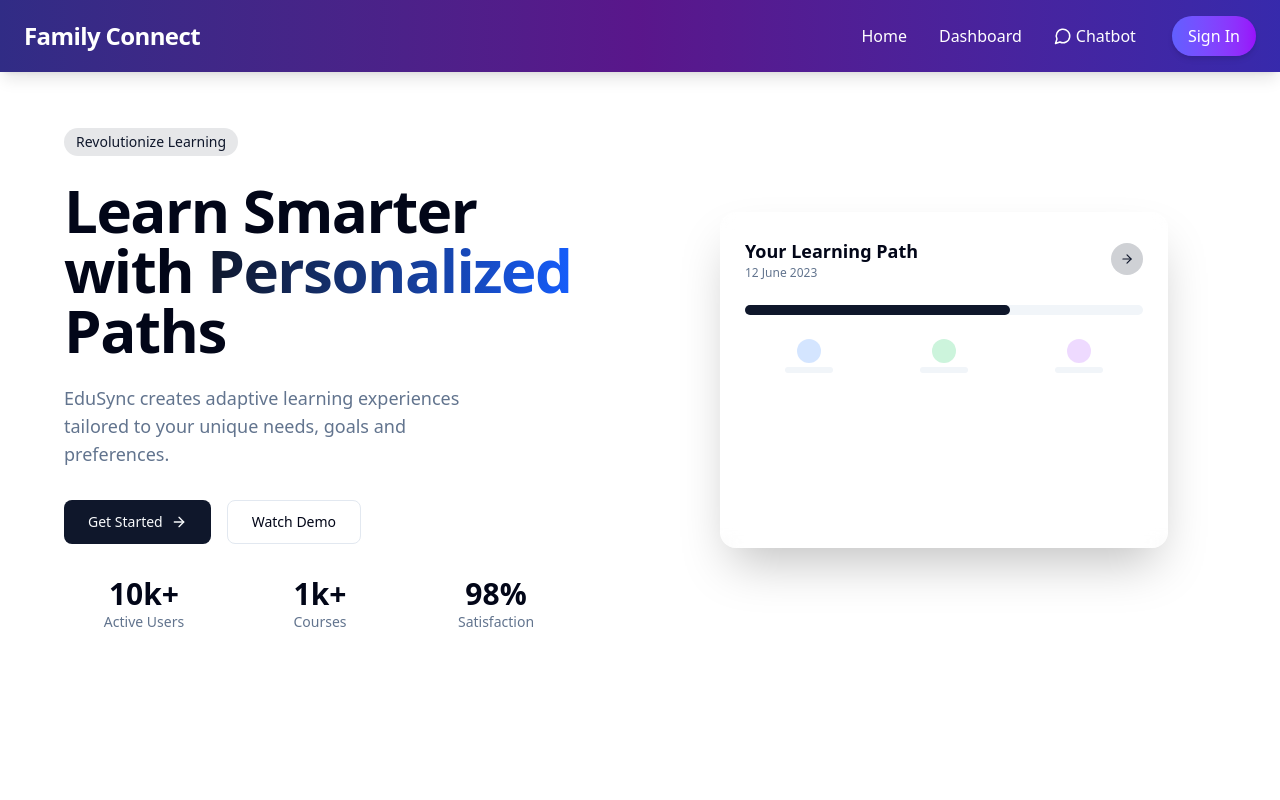
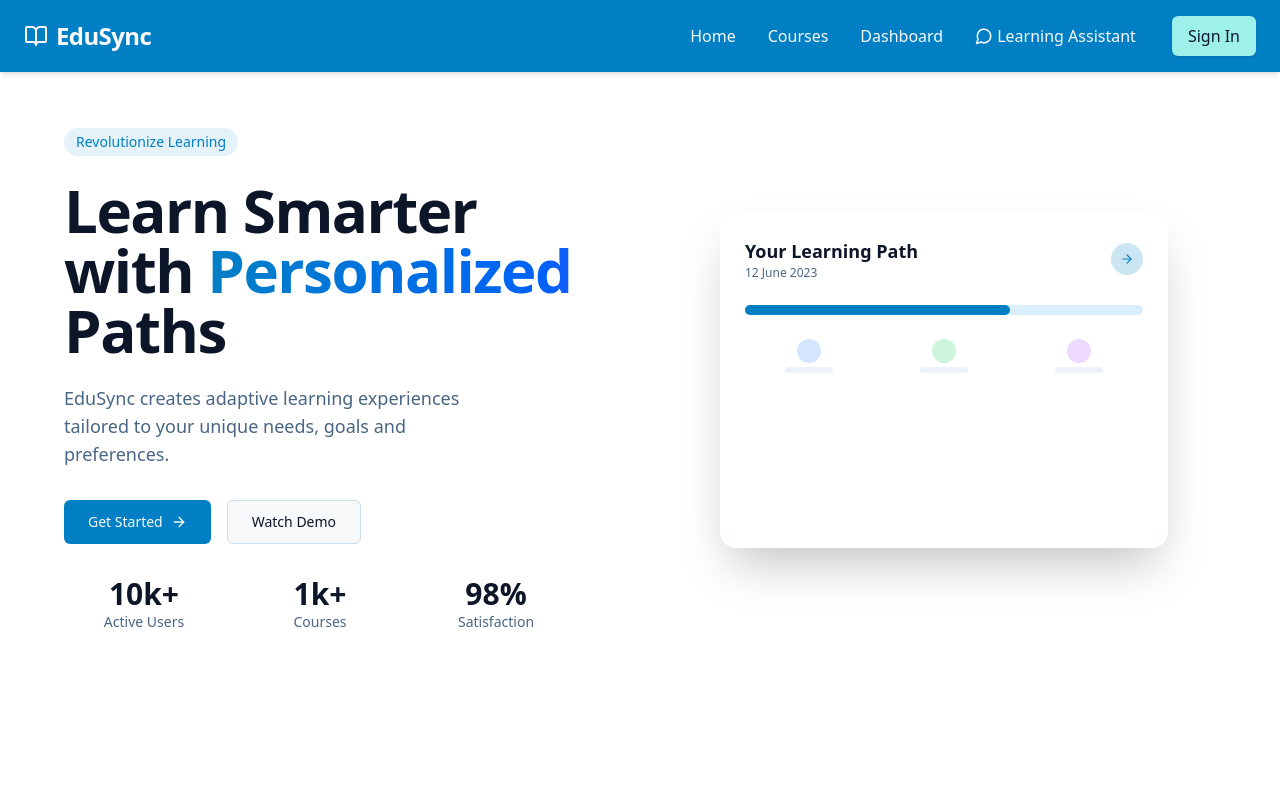
Before and after one commit to Pushkkaarr/Recursion_6.0, a Next.js app in the folder frontend/: page / in a window 1280 px wide. Shown: the top 800 px of the page. Built offline with nearby package versions, Linux system fonts and the light colour scheme; no server answers.

Commit message:
added the different theme

```diff
--- a/frontend/src/app/dashboard/[userId]/page.tsx
+++ b/frontend/src/app/dashboard/[userId]/page.tsx
@@ -6,6 +6,7 @@ import { Card, CardContent, CardDescription, CardHeader, CardTitle } from "@/com
 import { Avatar, AvatarFallback, AvatarImage } from "@/components/ui/avatar";
 import { Button } from "@/components/ui/button";
 import { CalendarDays, BarChart2, BookOpen, Clock, ChevronRight, ArrowUpRight } from "lucide-react";
+import { useUser } from "@clerk/nextjs";
 
 const weeklyActivityData = [
   { name: "Mon", progress: 40 },
@@ -73,13 +74,14 @@ const recommendedCourses = [
 ];
 
 export default function Dashboard() {
+  const { user } =useUser()
   return (
     <div className="space-y-6">
       <div className="flex flex-col md:flex-row justify-between items-start md:items-center gap-4">
         <div>
           <h1 className="text-3xl font-bold tracking-tight">Dashboard</h1>
           <p className="text-muted-foreground">
-            Welcome back, John! Here's an overview of your learning progress.
+          Welcome back, {user?.username || user?.firstName || "User"}! Here's an overview of your learning progress.
           </p>
         </div>
         <div className="flex items-center gap-2">
--- a/frontend/src/app/globals.css
+++ b/frontend/src/app/globals.css
@@ -3,7 +3,6 @@
 @plugin "tailwindcss-animate";
 
 @custom-variant dark (&:is(.dark *));
-
 @theme inline {
   --color-background: var(--background);
   --color-foreground: var(--foreground);
@@ -46,74 +45,85 @@
 }
 
 :root {
-  --background: oklch(1 0 0);
-  --foreground: oklch(0.129 0.042 264.695);
+  /* Light theme - calm educational environment with focus on readability */
+  --background: oklch(0.98 0.003 240);
+  --foreground: oklch(0.2 0.04 265);
   --card: oklch(1 0 0);
-  --card-foreground: oklch(0.129 0.042 264.695);
+  --card-foreground: oklch(0.15 0.04 265);
   --popover: oklch(1 0 0);
-  --popover-foreground: oklch(0.129 0.042 264.695);
-  --primary: oklch(0.208 0.042 265.755);
-  --primary-foreground: oklch(0.984 0.003 247.858);
-  --secondary: oklch(0.968 0.007 247.896);
-  --secondary-foreground: oklch(0.208 0.042 265.755);
-  --muted: oklch(0.968 0.007 247.896);
-  --muted-foreground: oklch(0.554 0.046 257.417);
-  --accent: oklch(0.968 0.007 247.896);
-  --accent-foreground: oklch(0.208 0.042 265.755);
-  --destructive: oklch(0.577 0.245 27.325);
-  --destructive-foreground: oklch(0.577 0.245 27.325);
-  --border: oklch(0.929 0.013 255.508);
-  --input: oklch(0.929 0.013 255.508);
-  --ring: oklch(0.704 0.04 256.788);
-  --chart-1: oklch(0.646 0.222 41.116);
-  --chart-2: oklch(0.6 0.118 184.704);
-  --chart-3: oklch(0.398 0.07 227.392);
-  --chart-4: oklch(0.828 0.189 84.429);
-  --chart-5: oklch(0.769 0.188 70.08);
-  --radius: 0.625rem;
-  --sidebar: oklch(0.984 0.003 247.858);
-  --sidebar-foreground: oklch(0.129 0.042 264.695);
-  --sidebar-primary: oklch(0.208 0.042 265.755);
-  --sidebar-primary-foreground: oklch(0.984 0.003 247.858);
-  --sidebar-accent: oklch(0.968 0.007 247.896);
-  --sidebar-accent-foreground: oklch(0.208 0.042 265.755);
-  --sidebar-border: oklch(0.929 0.013 255.508);
-  --sidebar-ring: oklch(0.704 0.04 256.788);
+  --popover-foreground: oklch(0.15 0.04 265);
+  --primary: oklch(0.55 0.18 230); /* Educational blue */
+  --primary-foreground: oklch(0.98 0.003 240);
+  --secondary: oklch(0.94 0.03 240);
+  --secondary-foreground: oklch(0.4 0.12 230);
+  --muted: oklch(0.96 0.01 240);
+  --muted-foreground: oklch(0.5 0.06 250);
+  --accent: oklch(0.9 0.08 190); /* Soft teal for focus areas */
+  --accent-foreground: oklch(0.2 0.05 265);
+  --destructive: oklch(0.65 0.18 25); /* Softer red for alerts */
+  --destructive-foreground: oklch(0.98 0.003 240);
+  --border: oklch(0.89 0.03 240);
+  --input: oklch(0.89 0.03 240);
+  --ring: oklch(0.6 0.12 230);
+
+  /* Analytics chart colors - learning progress visualization */
+  --chart-1: oklch(0.65 0.18 145); /* Success/Mastery - Green */
+  --chart-2: oklch(0.6 0.18 200); /* In Progress - Blue */
+  --chart-3: oklch(0.7 0.2 260); /* Needs Review - Purple */
+  --chart-4: oklch(0.75 0.15 55); /* Warning/Practice Needed - Orange */
+  --chart-5: oklch(0.55 0.18 25); /* Critical Attention - Red */
+
+  --radius: 0.5rem;
+
+  /* Sidebar for navigation and learning paths */
+  --sidebar: oklch(0.97 0.02 220);
+  --sidebar-foreground: oklch(0.2 0.04 265);
+  --sidebar-primary: oklch(0.55 0.18 230);
+  --sidebar-primary-foreground: oklch(0.98 0.003 240);
+  --sidebar-accent: oklch(0.9 0.08 190);
+  --sidebar-accent-foreground: oklch(0.2 0.05 265);
+  --sidebar-border: oklch(0.89 0.03 240);
+  --sidebar-ring: oklch(0.6 0.12 230);
 }
 
 .dark {
-  --background: oklch(0.129 0.042 264.695);
-  --foreground: oklch(0.984 0.003 247.858);
-  --card: oklch(0.129 0.042 264.695);
-  --card-foreground: oklch(0.984 0.003 247.858);
-  --popover: oklch(0.129 0.042 264.695);
-  --popover-foreground: oklch(0.984 0.003 247.858);
-  --primary: oklch(0.984 0.003 247.858);
-  --primary-foreground: oklch(0.208 0.042 265.755);
-  --secondary: oklch(0.279 0.041 260.031);
-  --secondary-foreground: oklch(0.984 0.003 247.858);
-  --muted: oklch(0.279 0.041 260.031);
-  --muted-foreground: oklch(0.704 0.04 256.788);
-  --accent: oklch(0.279 0.041 260.031);
-  --accent-foreground: oklch(0.984 0.003 247.858);
-  --destructive: oklch(0.396 0.141 25.723);
-  --destructive-foreground: oklch(0.637 0.237 25.331);
-  --border: oklch(0.279 0.041 260.031);
-  --input: oklch(0.279 0.041 260.031);
-  --ring: oklch(0.446 0.043 257.281);
-  --chart-1: oklch(0.488 0.243 264.376);
-  --chart-2: oklch(0.696 0.17 162.48);
-  --chart-3: oklch(0.769 0.188 70.08);
-  --chart-4: oklch(0.627 0.265 303.9);
-  --chart-5: oklch(0.645 0.246 16.439);
-  --sidebar: oklch(0.208 0.042 265.755);
-  --sidebar-foreground: oklch(0.984 0.003 247.858);
-  --sidebar-primary: oklch(0.488 0.243 264.376);
-  --sidebar-primary-foreground: oklch(0.984 0.003 247.858);
-  --sidebar-accent: oklch(0.279 0.041 260.031);
-  --sidebar-accent-foreground: oklch(0.984 0.003 247.858);
-  --sidebar-border: oklch(0.279 0.041 260.031);
-  --sidebar-ring: oklch(0.446 0.043 257.281);
+  /* Dark theme for night study sessions - reduced eye strain */
+  --background: oklch(0.15 0.03 260);
+  --foreground: oklch(0.95 0.02 240);
+  --card: oklch(0.18 0.03 260);
+  --card-foreground: oklch(0.95 0.02 240);
+  --popover: oklch(0.18 0.03 260);
+  --popover-foreground: oklch(0.95 0.02 240);
+  --primary: oklch(0.6 0.15 230); /* Educational blue - softened for dark mode */
+  --primary-foreground: oklch(0.1 0.02 260);
+  --secondary: oklch(0.25 0.04 260);
+  --secondary-foreground: oklch(0.95 0.02 240);
+  --muted: oklch(0.25 0.04 260);
+  --muted-foreground: oklch(0.7 0.05 250);
+  --accent: oklch(0.5 0.12 190); /* Soft teal for focus areas */
+  --accent-foreground: oklch(0.95 0.02 240);
+  --destructive: oklch(0.5 0.15 25); /* Softer red for alerts */
+  --destructive-foreground: oklch(0.95 0.02 240);
+  --border: oklch(0.3 0.04 260);
+  --input: oklch(0.3 0.04 260);
+  --ring: oklch(0.45 0.1 230);
+
+  /* Analytics chart colors - learning progress visualization */
+  --chart-1: oklch(0.6 0.15 145); /* Success/Mastery - Green */
+  --chart-2: oklch(0.55 0.15 200); /* In Progress - Blue */
+  --chart-3: oklch(0.65 0.18 260); /* Needs Review - Purple */
+  --chart-4: oklch(0.7 0.18 55); /* Warning/Practice Needed - Orange */
+  --chart-5: oklch(0.6 0.15 25); /* Critical Attention - Red */
+
+  /* Sidebar for navigation and learning paths */
+  --sidebar: oklch(0.2 0.03 260);
+  --sidebar-foreground: oklch(0.95 0.02 240);
+  --sidebar-primary: oklch(0.6 0.15 230);
+  --sidebar-primary-foreground: oklch(0.1 0.02 260);
+  --sidebar-accent: oklch(0.5 0.12 190);
+  --sidebar-accent-foreground: oklch(0.95 0.02 240);
+  --sidebar-border: oklch(0.3 0.04 260);
+  --sidebar-ring: oklch(0.45 0.1 230);
 }
 
 @layer base {
--- a/frontend/src/components/Navbar.tsx
+++ b/frontend/src/components/Navbar.tsx
@@ -3,7 +3,7 @@
 import { useState } from "react";
 import Link from "next/link";
 import { SignInButton, SignedIn, SignedOut, UserButton, useUser } from "@clerk/nextjs";
-import { Menu, X, MessageCircle } from "lucide-react";
+import { Menu, X, MessageCircle, BookOpen } from "lucide-react";
 import Chatbot from "./Chatbot";
 
 const Navbar = () => {
@@ -16,43 +16,51 @@ const Navbar = () => {
 
   return (
     <>
-      <nav className="bg-gradient-to-r from-indigo-900 via-purple-900 to-indigo-800 shadow-lg fixed top-0 left-0 right-0 z-50">
+      <nav className="bg-primary text-primary-foreground shadow-md fixed top-0 left-0 right-0 z-50">
         <div className="container mx-auto px-6 py-4 flex justify-between items-center">
           {/* Logo */}
           <Link
             href="/"
-            className="text-2xl font-bold text-white tracking-tight hover:text-indigo-200 transition-colors duration-200"
+            className="text-2xl font-bold tracking-tight hover:text-accent-foreground transition-colors duration-200 flex items-center gap-2"
           >
-            Family Connect
+            <BookOpen size={24} />
+            EduSync
           </Link>
 
           {/* Desktop Menu */}
           <div className="hidden md:flex items-center space-x-8">
             <Link
               href="/"
-              className="text-white font-medium hover:text-indigo-300 transition-colors duration-200 relative group"
+              className="font-medium hover:text-accent transition-colors duration-200 relative group"
             >
               Home
-              <span className="absolute bottom-0 left-0 w-0 h-0.5 bg-indigo-300 transition-all duration-300 group-hover:w-full"></span>
+              <span className="absolute bottom-0 left-0 w-0 h-0.5 bg-accent transition-all duration-300 group-hover:w-full"></span>
+            </Link>
+            <Link
+              href="/courses"
+              className="font-medium hover:text-accent transition-colors duration-200 relative group"
+            >
+              Courses
+              <span className="absolute bottom-0 left-0 w-0 h-0.5 bg-accent transition-all duration-300 group-hover:w-full"></span>
             </Link>
             <Link
               href={dashboardLink}
-              className="text-white font-medium hover:text-indigo-300 transition-colors duration-200 relative group"
+              className="font-medium hover:text-accent transition-colors duration-200 relative group"
             >
               Dashboard
-              <span className="absolute bottom-0 left-0 w-0 h-0.5 bg-indigo-300 transition-all duration-300 group-hover:w-full"></span>
+              <span className="absolute bottom-0 left-0 w-0 h-0.5 bg-accent transition-all duration-300 group-hover:w-full"></span>
             </Link>
             <button
               onClick={() => setIsChatbotOpen(true)}
-              className="text-white font-medium hover:text-indigo-300 transition-colors duration-200 flex items-center space-x-1 relative group"
+              className="font-medium hover:text-accent transition-colors duration-200 flex items-center space-x-1 relative group"
             >
               <MessageCircle size={18} />
-              <span>Chatbot</span>
-              <span className="absolute bottom-0 left-0 w-0 h-0.5 bg-indigo-300 transition-all duration-300 group-hover:w-full"></span>
+              <span>Learning Assistant</span>
+              <span className="absolute bottom-0 left-0 w-0 h-0.5 bg-accent transition-all duration-300 group-hover:w-full"></span>
             </button>
             <SignedOut>
               <SignInButton mode="modal">
-                <button className="bg-gradient-to-r from-indigo-500 to-purple-600 text-white px-4 py-2 rounded-full hover:from-indigo-600 hover:to-purple-700 transition-all duration-200 shadow-md">
+                <button className="bg-accent text-accent-foreground px-4 py-2 rounded-md hover:bg-accent/90 transition-all duration-200 shadow-sm">
                   Sign In
                 </button>
               </SignInButton>
@@ -62,7 +70,7 @@ const Navbar = () => {
                 afterSignOutUrl="/"
                 appearance={{
                   elements: {
-                    avatarBox: "border-2 border-indigo-300 rounded-full",
+                    avatarBox: "border-2 border-accent rounded-full",
                   },
                 }}
               />
@@ -73,7 +81,7 @@ const Navbar = () => {
           <div className="md:hidden flex items-center">
             <button
               onClick={() => setIsMenuOpen(!isMenuOpen)}
-              className="text-white hover:text-indigo-300 focus:outline-none transition-colors duration-200"
+              className="hover:text-accent focus:outline-none transition-colors duration-200"
               aria-label={isMenuOpen ? "Close menu" : "Open menu"}
             >
               {isMenuOpen ? <X size={24} /> : <Menu size={24} />}
@@ -83,19 +91,26 @@ const Navbar = () => {
 
         {/* Mobile Menu */}
         {isMenuOpen && (
-          <div className="md:hidden bg-indigo-900/95 backdrop-blur-md px-6 py-4 shadow-lg">
+          <div className="md:hidden bg-primary/95 backdrop-blur-md px-6 py-4 shadow-lg">
             <div className="flex flex-col space-y-4">
               <Link
                 href="/"
                 onClick={() => setIsMenuOpen(false)}
-                className="text-white font-medium hover:text-indigo-300 transition-colors duration-200"
+                className="font-medium hover:text-accent transition-colors duration-200"
               >
                 Home
               </Link>
               <Link
+                href="/courses"
+                onClick={() => setIsMenuOpen(false)}
+                className="font-medium hover:text-accent transition-colors duration-200"
+              >
+                Courses
+              </Link>
+              <Link
                 href={dashboardLink}
                 onClick={() => setIsMenuOpen(false)}
-                className="text-white font-medium hover:text-indigo-300 transition-colors duration-200"
+                className="font-medium hover:text-accent transition-colors duration-200"
               >
                 Dashboard
               </Link>
@@ -104,16 +119,16 @@ const Navbar = () => {
                   setIsChatbotOpen(true);
                   setIsMenuOpen(false);
                 }}
-                className="text-white font-medium hover:text-indigo-300 transition-colors duration-200 flex items-center space-x-1"
+                className="font-medium hover:text-accent transition-colors duration-200 flex items-center space-x-1"
               >
                 <MessageCircle size={18} />
-                <span>Chatbot</span>
+                <span>Learning Assistant</span>
               </button>
               <SignedOut>
                 <SignInButton mode="modal">
                   <button
                     onClick={() => setIsMenuOpen(false)}
-                    className="bg-gradient-to-r from-indigo-500 to-purple-600 text-white px-4 py-2 rounded-full hover:from-indigo-600 hover:to-purple-700 transition-all duration-200 w-full text-left"
+                    className="bg-accent text-accent-foreground px-4 py-2 rounded-md hover:bg-accent/90 transition-all duration-200 w-full text-left"
                   >
                     Sign In
                   </button>
@@ -125,7 +140,7 @@ const Navbar = () => {
                     afterSignOutUrl="/"
                     appearance={{
                       elements: {
-                        avatarBox: "border-2 border-indigo-300 rounded-full",
+                        avatarBox: "border-2 border-accent rounded-full",
                       },
                     }}
                   />
```
Also changed, not shown: 1 other file (tests, documents, lock files or other folders).
